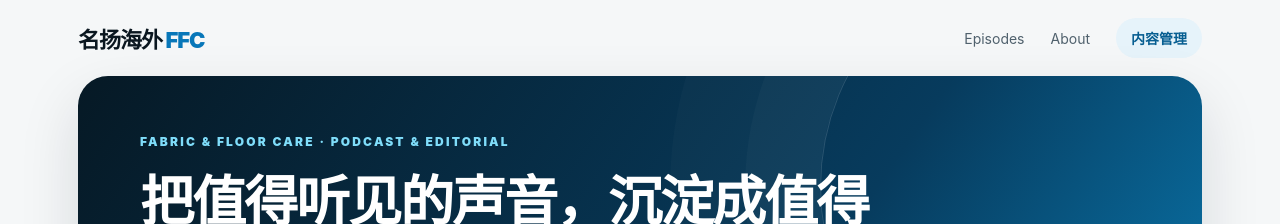
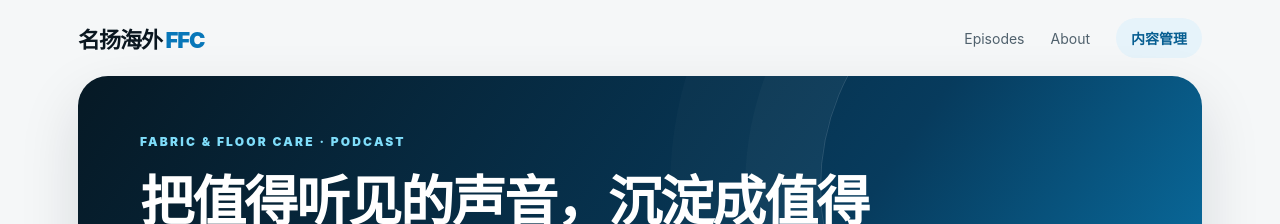
Before and after one commit to ttkyle-pixel/podcast, a website: page public/index.html in a window 1280 px wide. Shown: the top 224 px of the page. Drawn offline with Linux system fonts and the light colour scheme; no server answers.

Commit message:
Remove 'EDITORIAL' from the hero section

```diff
--- a/public/index.html
+++ b/public/index.html
@@ -22,7 +22,7 @@
 
     <main>
       <section class="hero" id="hero">
-        <div class="eyebrow">FABRIC &amp; FLOOR CARE · PODCAST &amp; EDITORIAL</div>
+        <div class="eyebrow">FABRIC &amp; FLOOR CARE · PODCAST</div>
         <h1 id="hero-title">把值得听见的声音，沉淀成值得回看的内容。</h1>
         <p id="hero-summary">Podcast + 文字版双内容栏目。你可以收听完整节目，也可以直接阅读整理后的图文内容。</p>
         <div class="hero-actions">
```
